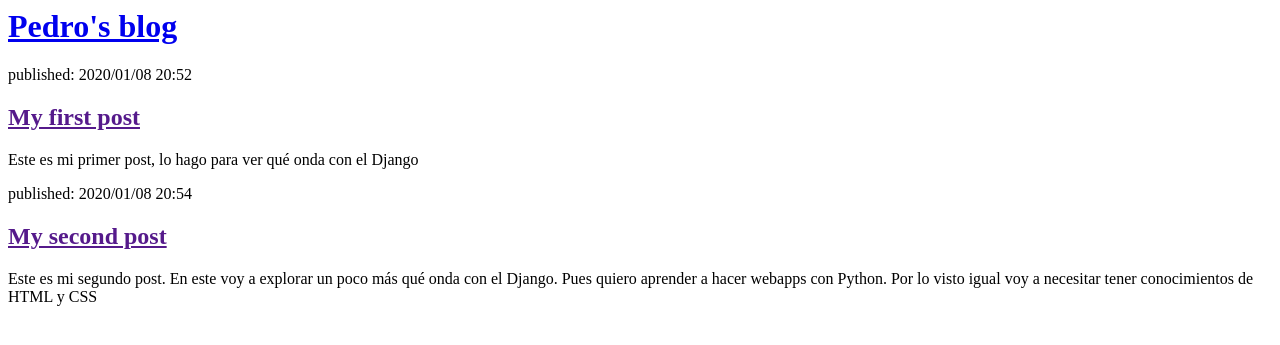
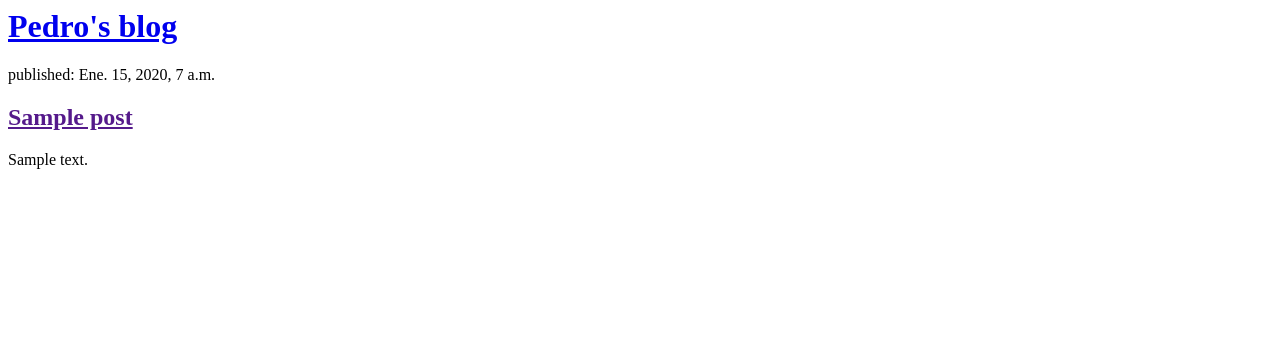
Before and after one commit to ptdrow/my-first-blog, a Django app: template blog/templates/blog/post_list.html in a window 1280 px wide. Shown: the top 345 px of the page. Run offline with Django 3.2, Linux system fonts and the light colour scheme; the template is opened without the code that fills it: values that come from a table or form of the project are taken from there, others are empty; tables that the repository leaves empty hold one stand-in row (values such as "Sample post").

Commit message:
Aprendiendo a linkear la data con el HTML

```diff
--- a/blog/templates/blog/post_list.html
+++ b/blog/templates/blog/post_list.html
@@ -7,14 +7,13 @@
             <h1><a href="/">Pedro's blog</a></h1>
         </div>
         <div>
-            <p>published: 2020/01/08 20:52</p>
-            <h2><a href="">My first post</a></h2>
-            <p>Este es mi primer post, lo hago para ver qué onda con el Django</p>
-        </div>
-        <div>
-            <p>published: 2020/01/08 20:54</p>
-            <h2><a href="">My second post</a></h2>
-            <p>Este es mi segundo post. En este voy a explorar un poco más qué onda con el Django. Pues quiero aprender a hacer webapps con Python. Por lo visto igual voy a necesitar tener conocimientos de HTML y CSS</p>
+        		{% for post in posts %}
+        	     <div>
+        	        <p>published: {{ post.published_date }}</p>
+            	  <h2><a href=""> {{ post.title }}</a></h2>
+            	  <p>{{ post.text|linebreaksbr }}</p>
+        		  </div>
+            {% endfor %}
         </div>
     </body>
 </html>
--- a/blog/views.py
+++ b/blog/views.py
@@ -1,4 +1,8 @@
 from django.shortcuts import render
+from django.utils import timezone
+from .models import Post
+
 
 def post_list(request):
-    return render(request, 'blog/post_list.html',{})
+    posts = Post.objects.filter(published_date__lte=timezone.now()).order_by('published_date')
+    return render(request, 'blog/post_list.html',{'posts': posts})
```
